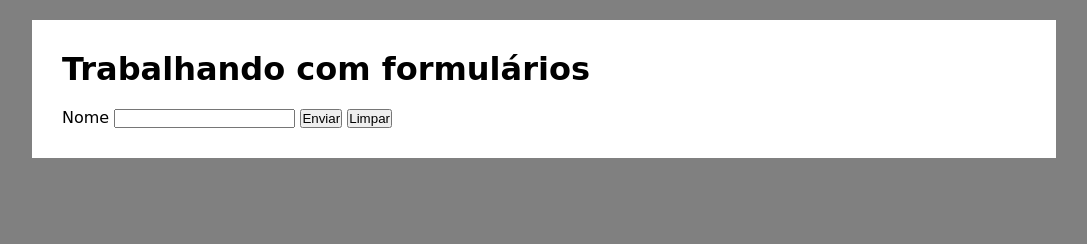
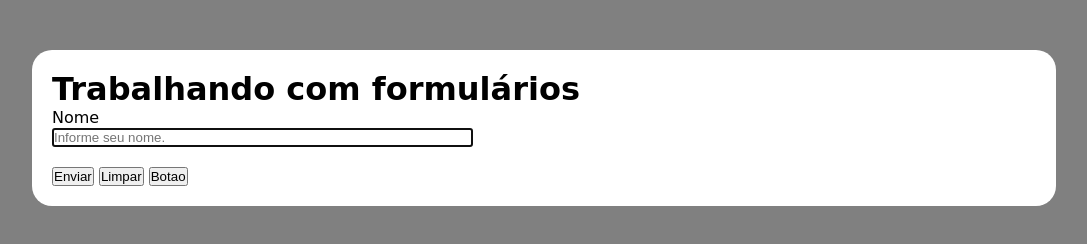
Before and after one commit to RoniePetersonDF2/diweb-2026-02, a plain HTML site: page unidade02/14/exemplo01/index.html in a window 1280 px wide. Shown: the whole page, without its empty margins (96-1183 px from the left). Drawn offline with Linux system fonts and the light colour scheme.

Commit message:
Add files via upload

```diff
--- a/unidade02/14/exemplo01/index.html
+++ b/unidade02/14/exemplo01/index.html
@@ -7,13 +7,18 @@
     <link rel="stylesheet" href="style.css">
 </head>
 <body>
-    <div>
+    <div class="content">
         <h1>Trabalhando com formulários</h1>
 
-        <label for="nome">Nome</label>
-        <input type="text" name="nome" id="nome">
-        <input type="submit" value="Enviar">
-        <input type="reset" value="Limpar">
+        <form action="" method="get">
+            <label for="nome">Nome</label> <br>
+            <input type="text" name="nome" id="nome"
+                size="50" placeholder="Informe seu nome."
+                required autofocus> <br> <br>
+            <input type="submit" value="Enviar">
+            <input type="reset" value="Limpar">
+            <input type="button" value="Botao">
+        </form>
     </div>
 </body>
 </html>
--- a/unidade02/14/exemplo01/style.css
+++ b/unidade02/14/exemplo01/style.css
@@ -3,19 +3,14 @@
     padding: 0;
     box-sizing: border-box;
 }
-
 body {
     background-color: gray;
     font-family: cursive;
 }
-
 div {
     background-color: white;
     width: 80%;
-    margin: 20px auto;
-    padding: 30px;
+    margin: 50px auto;
+    padding: 20px;
+    border-radius: 20px;
 }
-
-h1 {
-    margin-bottom: 20px;
-}
```
